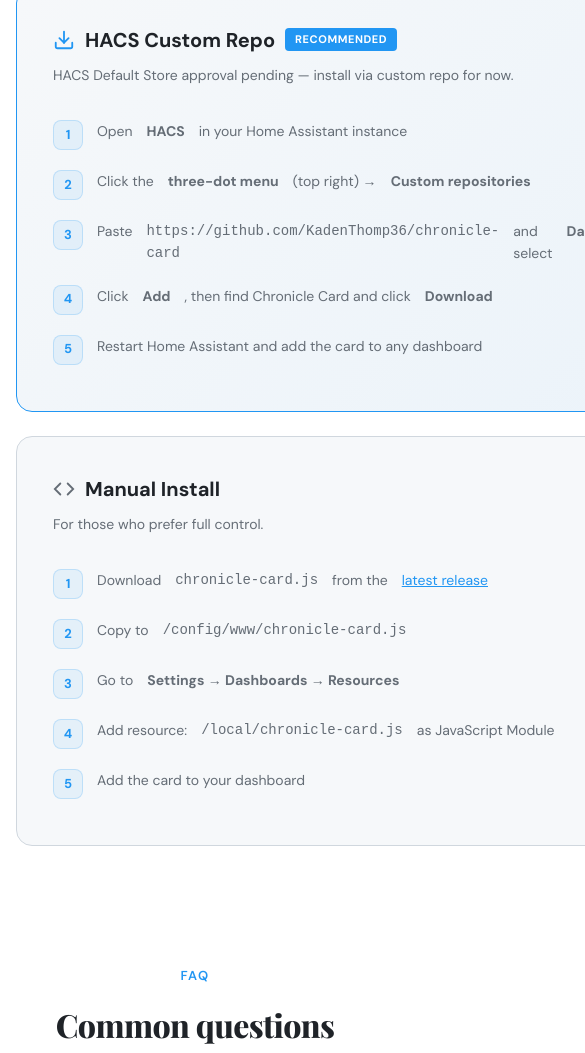
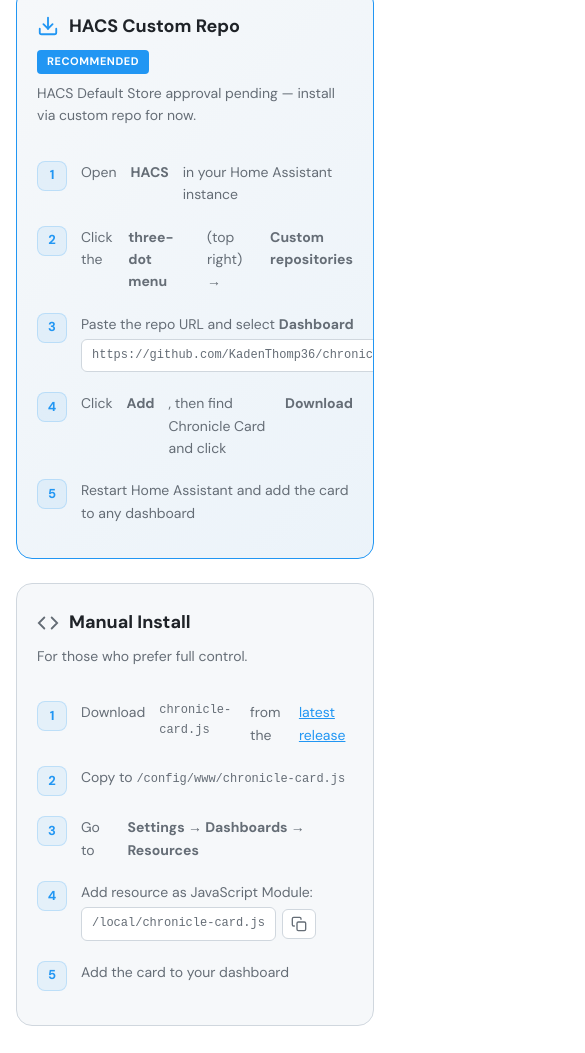
Before and after one commit to KadenThomp36/chronicle-card, a website: page docs/index.html in a window 390 px wide. Shown: the part 8722-9775 px from the top of the page, 585 px wide, since content can reach past the window. Drawn offline with nearby package versions, Linux system fonts and the light colour scheme.

Commit message:
Fix install section text wrapping and add copy buttons
- Add word-break and overflow handling for long URLs in install steps
- Add copy-to-clipboard buttons for repo URL and resource path
- Reduce install card padding on mobile to prevent viewport overflow
- Restructure step 3 with dedicated copy-url-wrap component

```diff
--- a/docs/index.html
+++ b/docs/index.html
@@ -671,11 +671,14 @@
       border: 1px solid var(--border);
       border-radius: var(--radius);
       padding: 36px;
+      min-width: 0;
+      overflow: hidden;
     }
     .install-card h3 {
       font-size: 20px; font-weight: 700;
       margin-bottom: 8px;
       display: flex; align-items: center; gap: 10px;
+      flex-wrap: wrap;
     }
     .install-card p { color: var(--text-dim); margin-bottom: 24px; font-size: 14px; }
     .install-steps { list-style: none; counter-reset: step; }
@@ -685,6 +688,7 @@
       padding: 10px 0;
       font-size: 14px;
       color: var(--text-dim);
+      min-width: 0;
     }
     .install-steps li::before {
       content: counter(step);
@@ -698,10 +702,47 @@
       font-weight: 700;
       border: 1px solid color-mix(in srgb, var(--blue) 20%, transparent);
     }
+    .install-steps code {
+      word-break: break-all;
+      font-size: 12px;
+    }
     .install-highlight {
       border-color: var(--blue);
       background: linear-gradient(135deg, var(--surface-2), color-mix(in srgb, var(--blue) 5%, var(--surface-2)));
     }
+    .copy-url-wrap {
+      display: flex;
+      align-items: center;
+      gap: 6px;
+      margin-top: 4px;
+    }
+    .copy-url-wrap code {
+      flex: 1;
+      min-width: 0;
+      display: block;
+      overflow: hidden;
+      text-overflow: ellipsis;
+      white-space: nowrap;
+      font-size: 12px;
+      background: var(--surface);
+      padding: 6px 10px;
+      border-radius: 6px;
+      border: 1px solid var(--border);
+    }
+    .copy-btn {
+      flex-shrink: 0;
+      background: var(--surface);
+      border: 1px solid var(--border);
+      border-radius: 6px;
+      padding: 6px 8px;
+      cursor: pointer;
+      color: var(--text-dim);
+      transition: all 0.2s;
+      display: flex;
+      align-items: center;
+    }
+    .copy-btn:hover { color: var(--blue); border-color: var(--blue); }
+    .copy-btn.copied { color: #4CAF50; border-color: #4CAF50; }
     .pending-badge {
       font-size: 11px; font-weight: 700;
       background: var(--blue);
@@ -853,6 +894,8 @@
       .hero { padding: 120px 16px 60px; }
       .hero-ctas { flex-direction: column; align-items: center; }
       section { padding: 60px 16px; }
+      .install-card { padding: 24px 20px; }
+      .install-card h3 { font-size: 18px; }
       .footer-grid { grid-template-columns: 1fr; gap: 24px; }
       .footer-bottom { flex-direction: column; gap: 12px; text-align: center; }
       .source-tabs { overflow-x: auto; width: 100%; }
@@ -2131,7 +2174,16 @@
         <ol class="install-steps">
           <li>Open <strong>HACS</strong> in your Home Assistant instance</li>
           <li>Click the <strong>three-dot menu</strong> (top right) → <strong>Custom repositories</strong></li>
-          <li>Paste <code>https://github.com/KadenThomp36/chronicle-card</code> and select <strong>Dashboard</strong></li>
+          <li>
+            <span>Paste the repo URL and select <strong>Dashboard</strong>
+              <span class="copy-url-wrap">
+                <code id="repo-url">https://github.com/KadenThomp36/chronicle-card</code>
+                <button class="copy-btn" onclick="copyUrl(this, 'repo-url')" title="Copy URL">
+                  <svg width="16" height="16" viewBox="0 0 24 24" fill="none" stroke="currentColor" stroke-width="2" stroke-linecap="round"><rect x="9" y="9" width="13" height="13" rx="2"/><path d="M5 15H4a2 2 0 01-2-2V4a2 2 0 012-2h9a2 2 0 012 2v1"/></svg>
+                </button>
+              </span>
+            </span>
+          </li>
           <li>Click <strong>Add</strong>, then find Chronicle Card and click <strong>Download</strong></li>
           <li>Restart Home Assistant and add the card to any dashboard</li>
         </ol>
@@ -2144,9 +2196,20 @@
         <p>For those who prefer full control.</p>
         <ol class="install-steps">
           <li>Download <code>chronicle-card.js</code> from the <a href="https://github.com/KadenThomp36/chronicle-card/releases" style="color:var(--blue)">latest release</a></li>
-          <li>Copy to <code>/config/www/chronicle-card.js</code></li>
+          <li>
+            <span>Copy to <code>/config/www/chronicle-card.js</code></span>
+          </li>
           <li>Go to <strong>Settings → Dashboards → Resources</strong></li>
-          <li>Add resource: <code>/local/chronicle-card.js</code> as JavaScript Module</li>
+          <li>
+            <span>Add resource as JavaScript Module:
+              <span class="copy-url-wrap">
+                <code id="resource-path">/local/chronicle-card.js</code>
+                <button class="copy-btn" onclick="copyUrl(this, 'resource-path')" title="Copy path">
+                  <svg width="16" height="16" viewBox="0 0 24 24" fill="none" stroke="currentColor" stroke-width="2" stroke-linecap="round"><rect x="9" y="9" width="13" height="13" rx="2"/><path d="M5 15H4a2 2 0 01-2-2V4a2 2 0 012-2h9a2 2 0 012 2v1"/></svg>
+                </button>
+              </span>
+            </span>
+          </li>
           <li>Add the card to your dashboard</li>
         </ol>
       </div>
@@ -2341,6 +2404,18 @@
       });
     }
 
+    function copyUrl(btn, id) {
+      const text = document.getElementById(id).textContent;
+      navigator.clipboard.writeText(text).then(() => {
+        btn.classList.add('copied');
+        btn.innerHTML = '<svg width="16" height="16" viewBox="0 0 24 24" fill="none" stroke="currentColor" stroke-width="2" stroke-linecap="round"><polyline points="20 6 9 17 4 12"/></svg>';
+        setTimeout(() => {
+          btn.classList.remove('copied');
+          btn.innerHTML = '<svg width="16" height="16" viewBox="0 0 24 24" fill="none" stroke="currentColor" stroke-width="2" stroke-linecap="round"><rect x="9" y="9" width="13" height="13" rx="2"/><path d="M5 15H4a2 2 0 01-2-2V4a2 2 0 012-2h9a2 2 0 012 2v1"/></svg>';
+        }, 2000);
+      });
+    }
+
     // Year
     document.getElementById('year').textContent = new Date().getFullYear();
 
```
